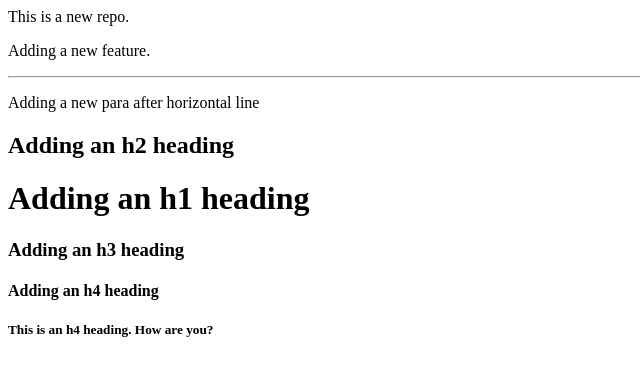
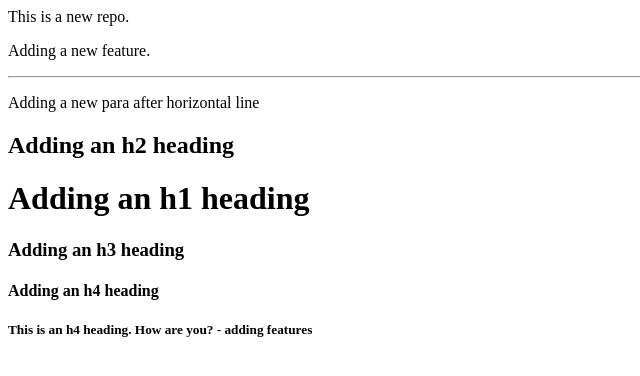
Before and after one commit to rhnarora84/localrepo, a plain HTML site: page index.html in a window 1280 px wide. Shown: the full height of the page, 0-640 px from the left. Drawn offline with Linux system fonts and the light colour scheme.

Commit message:
adding features

```diff
--- a/index.html
+++ b/index.html
@@ -6,4 +6,4 @@
 <h1>Adding an h1 heading</h1>
 <h3>Adding an h3 heading</h3>
 <h4>Adding an h4 heading</h4>
-<h5>This is an h4 heading. How are you?</h5>
+<h5>This is an h4 heading. How are you? - adding features</h5>
```
